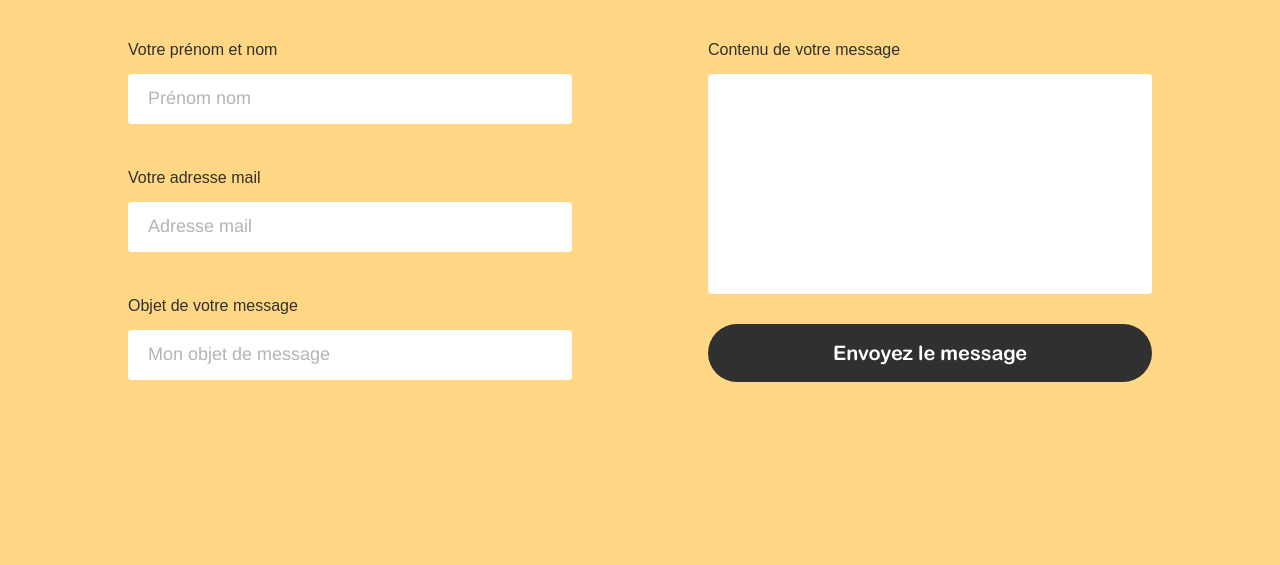
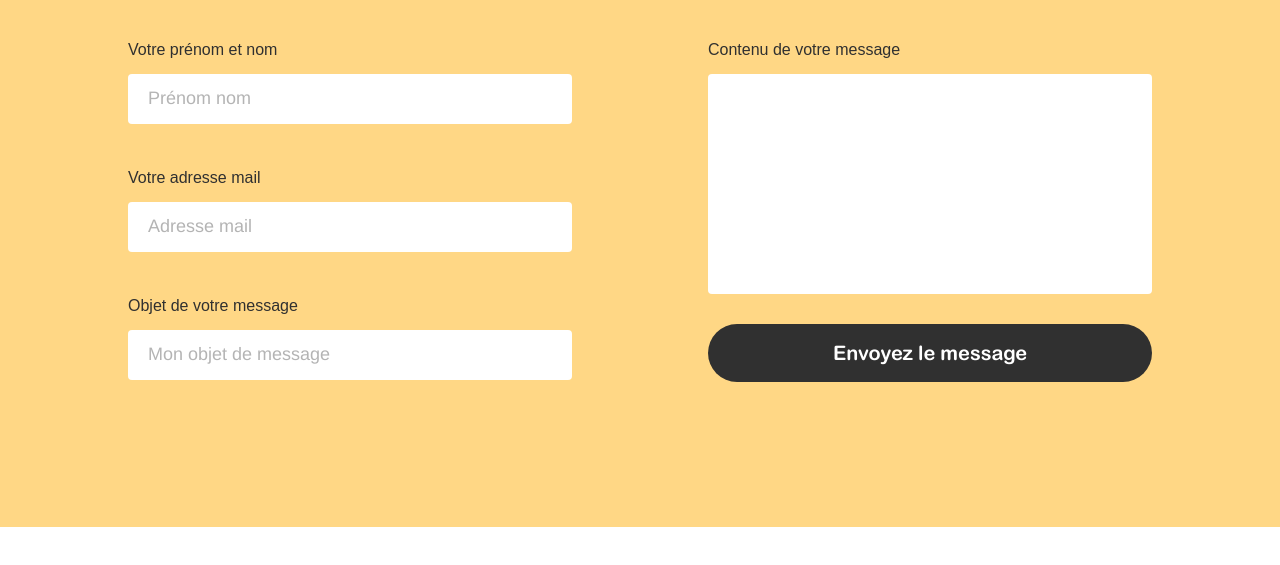
Before and after one commit to fannywho/hetic-nno, a website: page app/index.html in a window 1280 px wide. Shown: the part 735-1300 px from the top of the page. After the commit the page ends 1262 px from the top, so only its background shows below. Drawn offline with nearby package versions, Linux system fonts and the light colour scheme; files that its build step writes are made by us from their sources; a web font is replaced by a local one.

Commit message:
style(form)forgot to resize the section height on desktop

```diff
--- a/app/scss/partials/_form.scss
+++ b/app/scss/partials/_form.scss
@@ -4,6 +4,7 @@
   @include box(#ffd785, 100%, 734px);
   padding-top: 40px;
   @include bp('desktop') {
+    height: 685px;
     padding-top: 90px;
   }
 }
```
